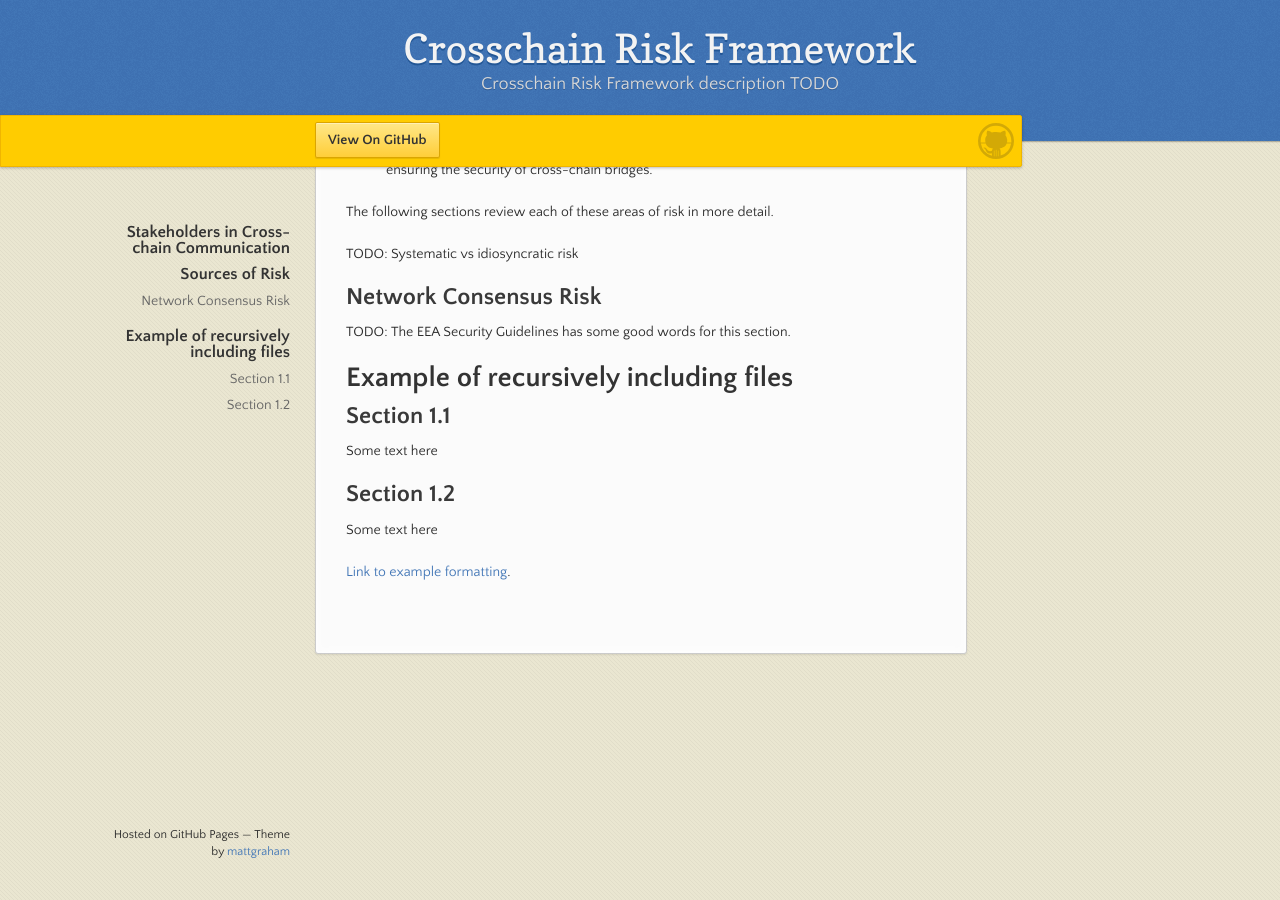
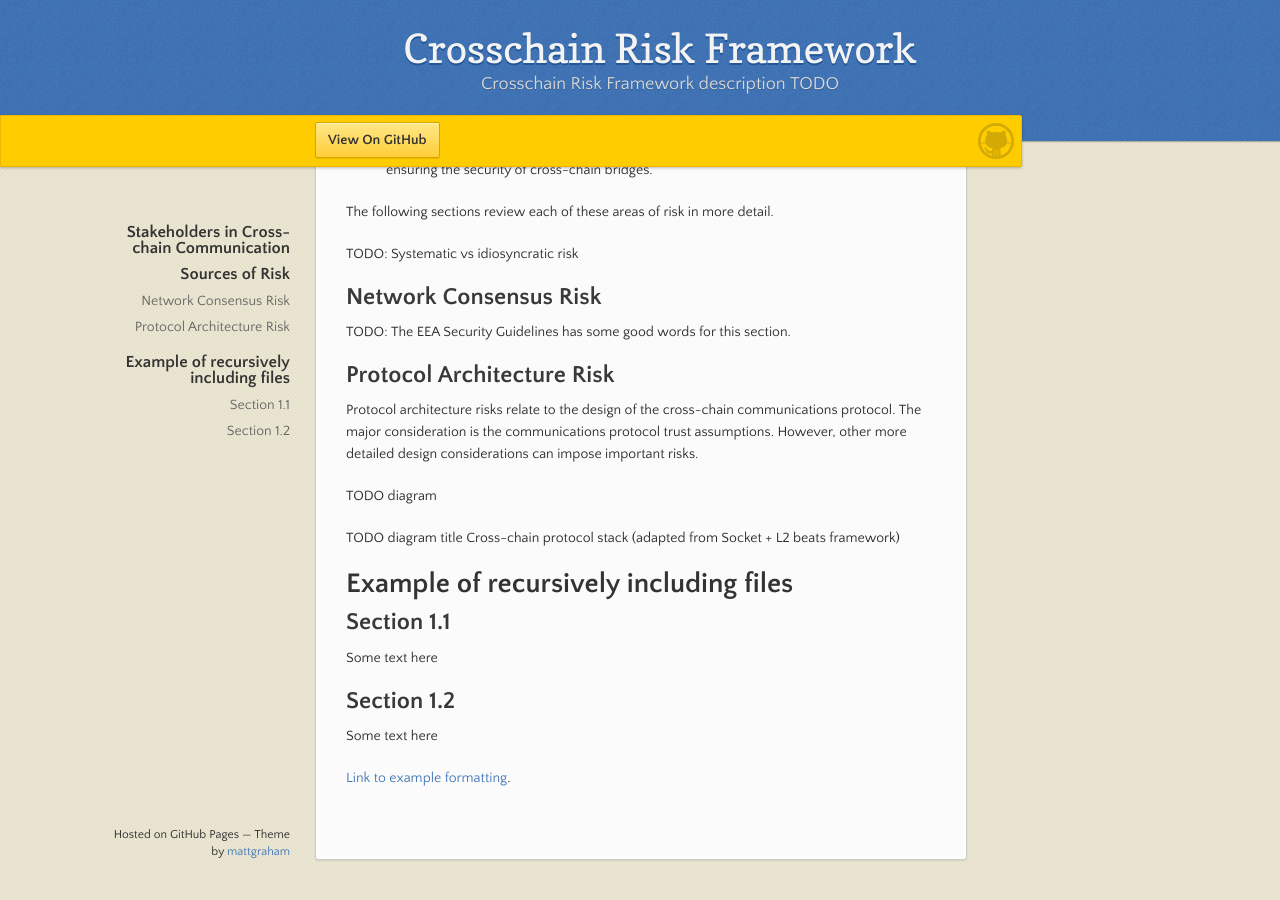
Before and after one commit to CrosschainRiskFramework/CrosschainRiskFramework.github.io, a Jekyll site: the page built from index.md, in a window 1280 px wide and 900 px high, scrolled down 1780 px. Built offline with Jekyll 4.4.1, drawn with Linux system fonts in a browser that asks for light colours.

Commit message:
Added architecture

```diff
--- /dev/null
+++ b/sections/20sources/_architecture.md
@@ -0,0 +1,7 @@
+## Protocol Architecture Risk
+Protocol architecture risks relate to the design of the cross-chain communications protocol. The major consideration is the communications protocol trust assumptions. However, other more detailed design considerations can impose important risks.
+
+
+TODO diagram
+
+TODO diagram title Cross-chain protocol stack (adapted from Socket + L2 beats framework)
--- a/sections/20sources/_sources.md
+++ b/sections/20sources/_sources.md
@@ -3,3 +3,5 @@
 {% include_relative sections/20sources/_intro.md %}
 
 {% include_relative sections/20sources/_network.md %}
+
+{% include_relative sections/20sources/_architecture.md %}
```
